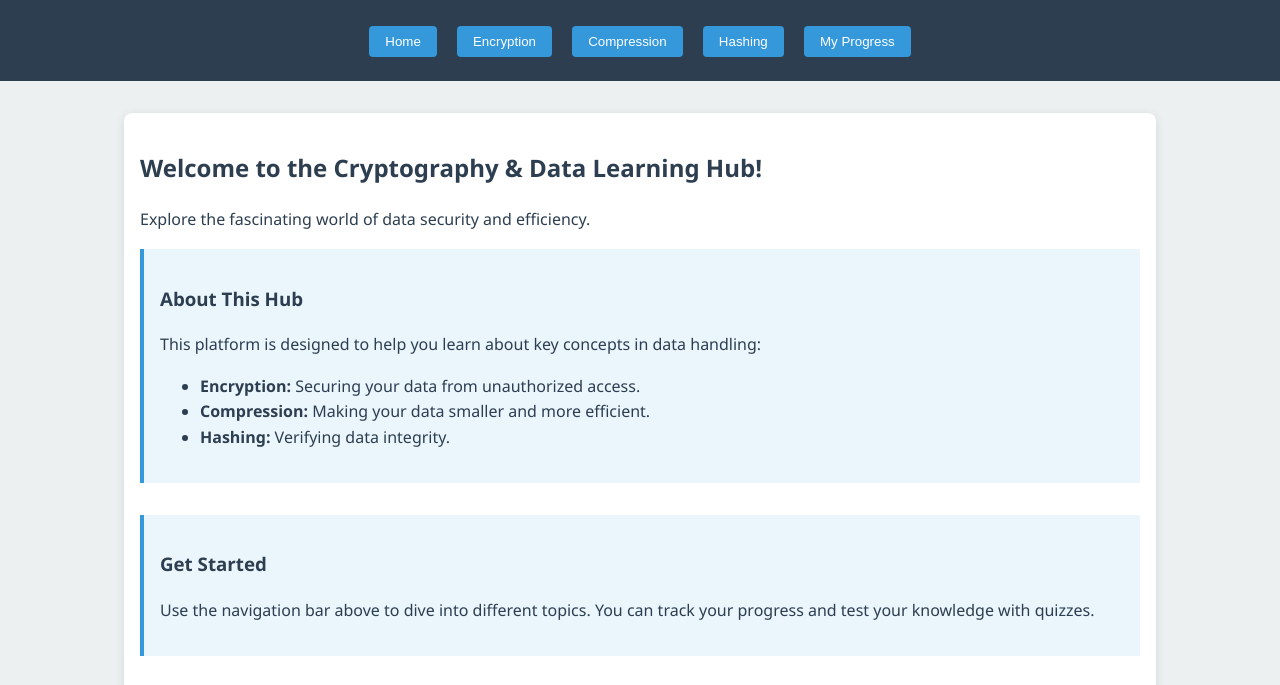
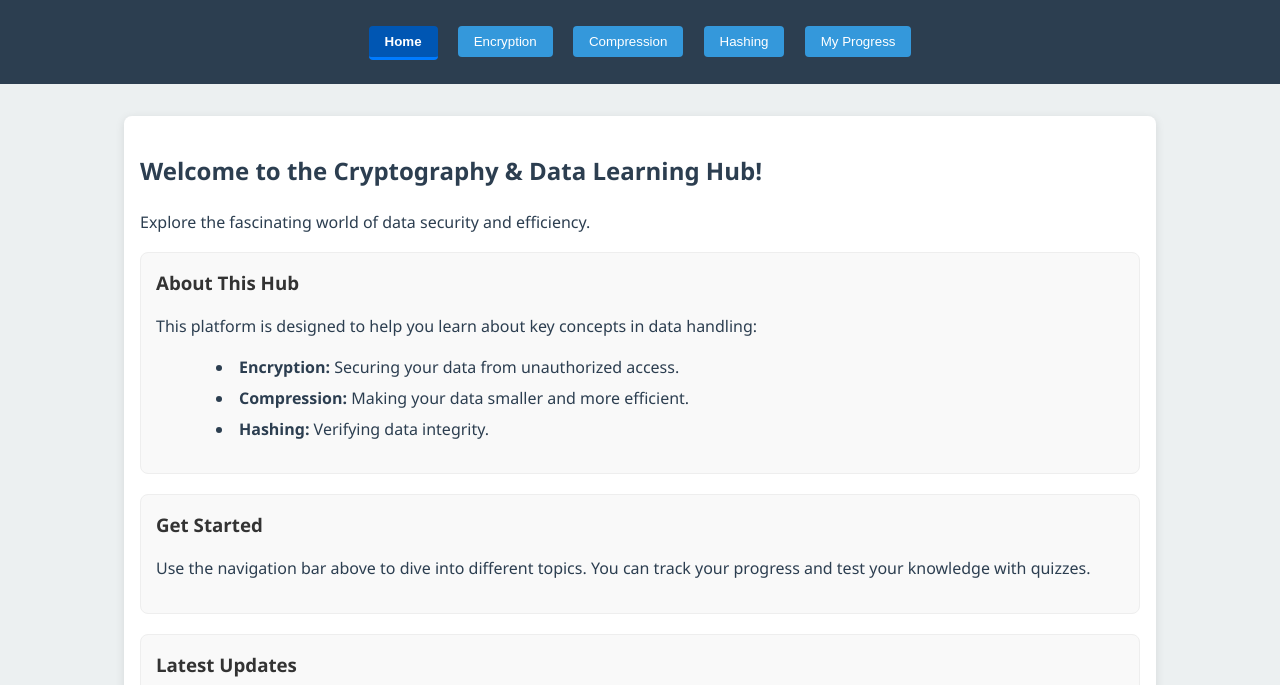
Before and after one commit to RafikHamza/SecurityTIU, a plain HTML site: page index.html in a window 1280 px wide. Shown: the part 92-777 px from the top of the page. Drawn offline with Linux system fonts and the light colour scheme.

Commit message:
Update style.css

```diff
--- a/style.css
+++ b/style.css
@@ -138,3 +138,59 @@ main {
         margin: 0.25rem 0;
     }
 }
+
+    /* Add some spacing to sections within modules */
+    .module-section {
+        margin-bottom: 20px;
+        padding: 15px;
+        background-color: #f9f9f9; /* Light background for sections */
+        border-radius: 8px; /* Rounded corners */
+        border: 1px solid #eee; /* Subtle border */
+    }
+
+    .module-section h3 {
+        color: #333; /* Darker color for section headings */
+        margin-top: 0;
+        margin-bottom: 10px;
+    }
+
+    /* Style for the "Start Quiz" button */
+    .start-quiz {
+        display: inline-block; /* Make it behave like a block but allow other elements next to it */
+        background-color: #007bff; /* Primary blue color */
+        color: white; /* White text */
+        padding: 10px 20px; /* Padding inside the button */
+        border: none; /* No border */
+        border-radius: 5px; /* Rounded corners */
+        cursor: pointer; /* Indicate it's clickable */
+        font-size: 1em; /* Standard font size */
+        margin-top: 20px; /* Space above the button */
+        transition: background-color 0.3s ease; /* Smooth hover effect */
+    }
+
+    .start-quiz:hover {
+        background-color: #0056b3; /* Darker blue on hover */
+    }
+
+    /* Style for the active navigation button */
+    header nav button.active {
+        background-color: #0056b3; /* Darker blue */
+        color: white; /* White text */
+        font-weight: bold; /* Make the text bold */
+        border-bottom: 3px solid #007bff; /* Highlight with a bottom border */
+    }
+
+    /* Optional: Improve general button hover effect if not already present */
+    header nav button:hover {
+         background-color: #e2e6ea; /* Light grey background on hover */
+    }
+
+    /* Optional: Style for lists within sections */
+    .module-section ul {
+        list-style: disc inside; /* Disc bullets inside the list */
+        margin-left: 20px; /* Indent the list */
+    }
+
+    .module-section li {
+        margin-bottom: 5px; /* Space between list items */
+    }
```
